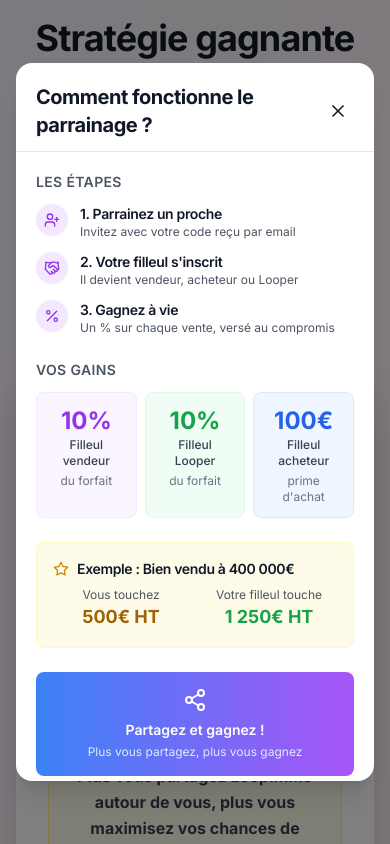
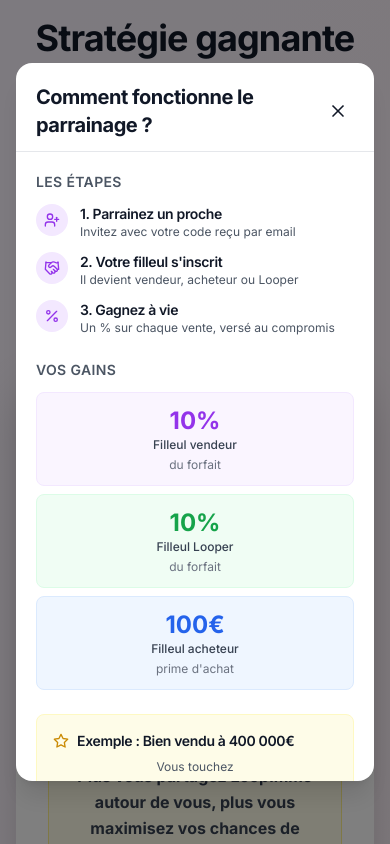
Before and after one commit to actabi/LoopImmo, a React (Vite) app: page / in a window 390 px wide. Both pictures are taken after a click on the button 324 px from the left and 2121 px from the top of the page. Shown: the part 1699-2543 px from the top of the page. Built offline with nearby package versions, Linux system fonts and the light colour scheme; no server answers.

Commit message:
Fix responsive grids on LaunchPageV2

```diff
--- a/src/pages/LaunchPageV2.tsx
+++ b/src/pages/LaunchPageV2.tsx
@@ -168,7 +168,7 @@ export const LaunchPageV2: React.FC = () => {
             <h4 className="text-sm font-semibold text-gray-600 uppercase tracking-wide mb-3">
               Vos gains
             </h4>
-            <div className="grid grid-cols-3 gap-2">
+            <div className="grid grid-cols-1 sm:grid-cols-3 gap-2">
               <div className="bg-purple-50 rounded-lg p-3 text-center border border-purple-100">
                 <p className="text-2xl font-bold text-purple-600">10%</p>
                 <p className="text-xs font-medium text-gray-700">
@@ -203,7 +203,7 @@ export const LaunchPageV2: React.FC = () => {
                 Exemple : Bien vendu à 400 000€
               </h4>
             </div>
-            <div className="grid grid-cols-2 gap-3 text-center">
+            <div className="grid grid-cols-1 sm:grid-cols-2 gap-3 text-center">
               <div>
                 <p className="text-xs text-gray-600">Vous touchez</p>
                 <p className="text-lg font-bold text-yellow-700">500€ HT</p>
@@ -261,7 +261,7 @@ export const LaunchPageV2: React.FC = () => {
             Bêta ouverte prochainement
           </div>
 
-          <h1 className="text-4xl md:text-6xl lg:text-7xl font-bold text-gray-900 mb-6 leading-tight">
+          <h1 className="text-4xl md:text-6xl lg:text-7xl font-bold text-gray-900 mb-6 leading-tight break-words">
             La révolution de l'immobilier
             <span className="block" style={{ color: "#1974cc" }}>
               {" "}
@@ -517,7 +517,7 @@ export const LaunchPageV2: React.FC = () => {
                 Exemple : Appartement 300 000€
               </h3>
             </div>
-            <div className="grid grid-cols-2 gap-4 text-sm">
+            <div className="grid grid-cols-1 sm:grid-cols-2 gap-4 text-sm">
               <div className="text-left">
                 <p className="text-gray-600">Agence traditionnelle (5%)</p>
                 <p className="text-2xl font-bold text-red-500">15 000€</p>
@@ -875,7 +875,7 @@ export const LaunchPageV2: React.FC = () => {
                 <h3 className="text-xl font-semibold mb-4 text-gray-900">
                   Avantages acheteur :
                 </h3>
-                <div className="grid grid-cols-2 gap-2 md:gap-4">
+                <div className="grid grid-cols-1 sm:grid-cols-2 gap-2 md:gap-4">
                   <div className="flex items-center">
                     <Shield className="w-4 h-4 md:w-5 md:h-5 text-yellow-600 mr-2" />
                     <span className="text-xs md:text-sm font-medium">
```
